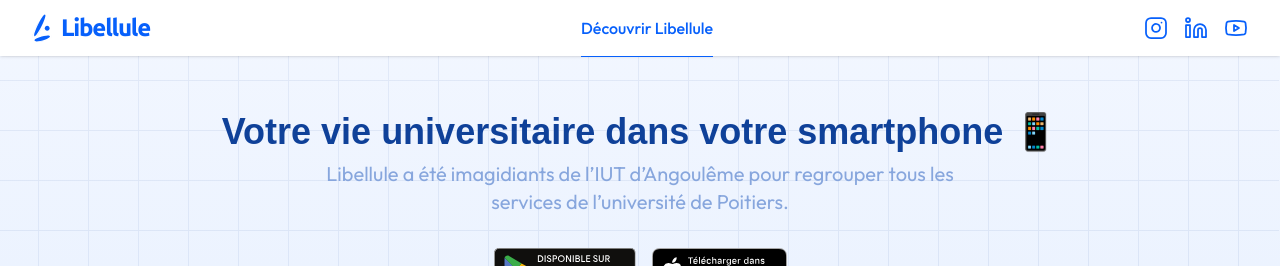
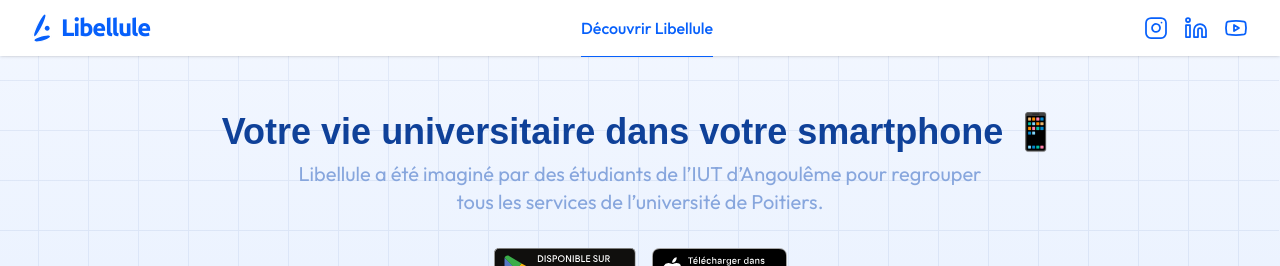
Before and after one commit to LibelluleApp/WebsiteV2, a Next.js app: page / in a window 1280 px wide. Shown: the top 266 px of the page. Built offline with nearby package versions, Linux system fonts and the light colour scheme; a web font is replaced by a local one.

Commit message:
Update Hero.tsx

```diff
--- a/src/sections/Home/Hero.tsx
+++ b/src/sections/Home/Hero.tsx
@@ -155,7 +155,7 @@ export default function HeroSection() {
             }}
             className="s:text-xl md:text-center text-lg text-start text-grey font-outfit max-w-[700px]"
           >
-            Libellule a été imagidiants de l’IUT d’Angoulême pour regrouper tous
+            Libellule a été imaginé par des étudiants de l’IUT d’Angoulême pour regrouper tous
             les services de l’université de Poitiers.
           </motion.h3>
         </div>
```
